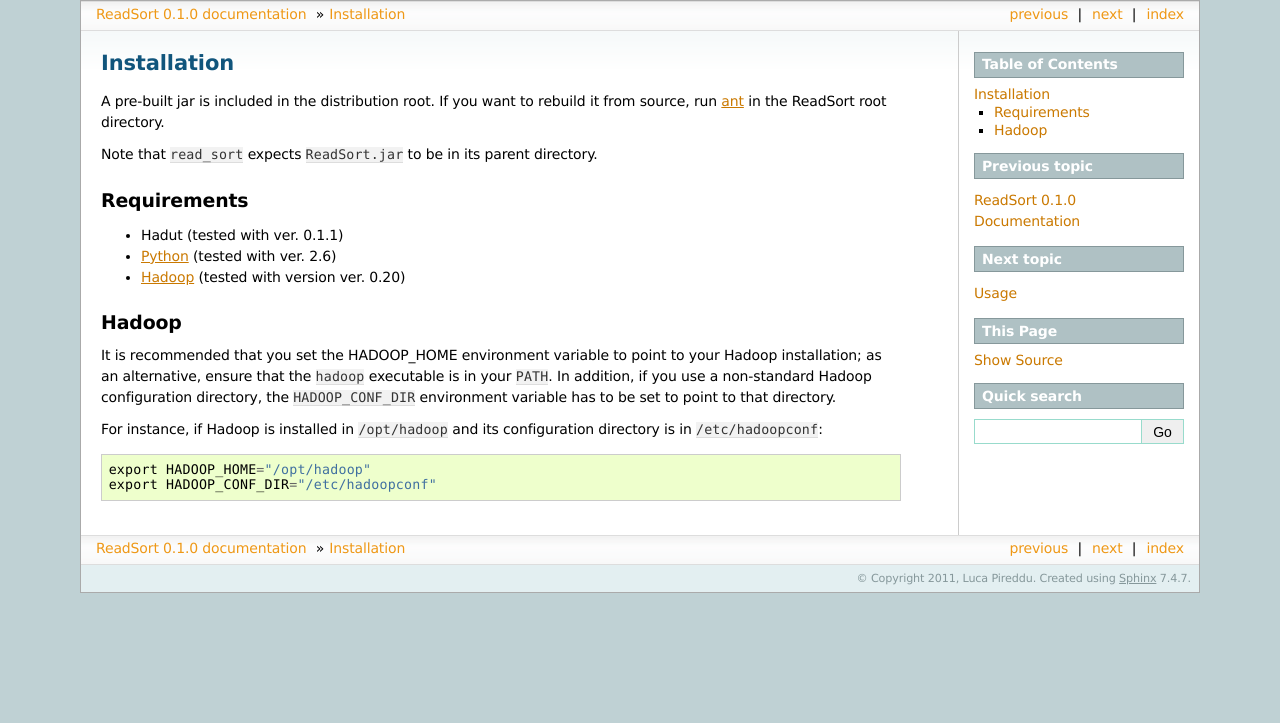
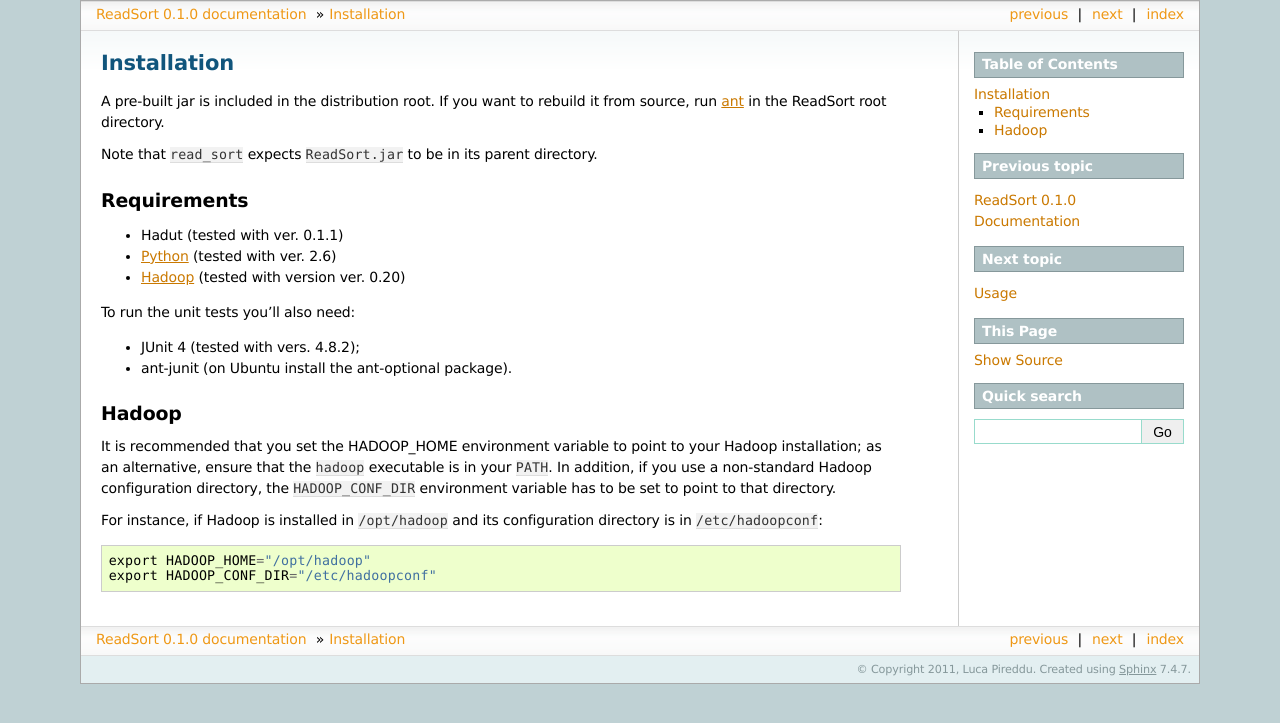
Before and after one commit to crs4/seal, a Sphinx documentation site: the page built from docs/installation.rst, in a window 1280 px wide. Shown: the top 723 px of the page. Built offline with Sphinx 7.4.7, drawn with Linux system fonts in a browser that asks for light colours.

Commit message:
* more installation details

```diff
--- a/docs/installation.rst
+++ b/docs/installation.rst
@@ -15,6 +15,11 @@
 * `Python <http://www.python.org>`_ (tested with ver. 2.6)
 * `Hadoop <http://hadoop.apache.org>`_ (tested with version ver. 0.20)
 
+To run the unit tests you'll also need:
+
+* JUnit 4 (tested with vers. 4.8.2);
+* ant-junit (on Ubuntu install the ant-optional package).
+
 
 Hadoop
 +++++++
```
Also changed, not shown: 1 other file.
